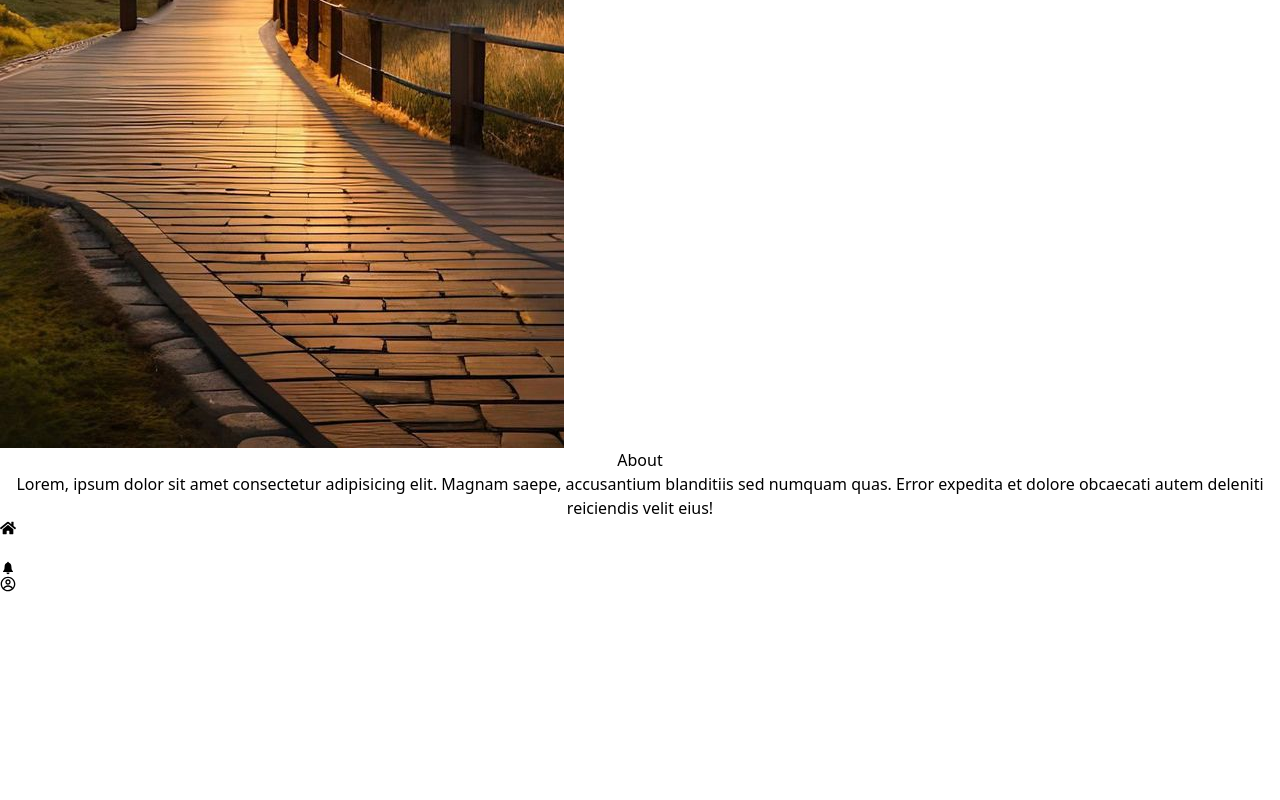
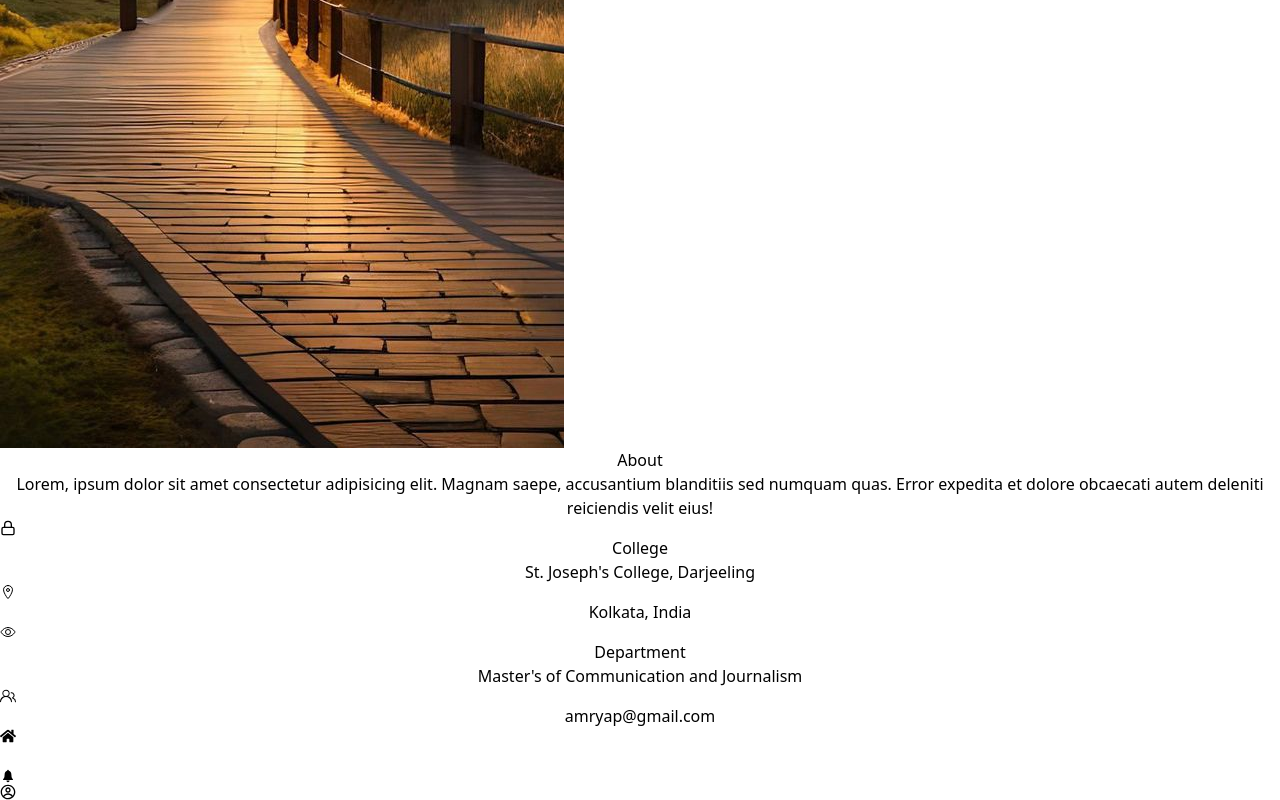
Before and after one commit to Nikhilj007/circleMeme, a React (Vite) app: page /user in a window 1280 px wide. Shown: the part 812-1612 px from the top of the page. Before the commit the page ends 1404 px from the top, so only its background shows below. Built offline with nearby package versions, Linux system fonts and the light colour scheme; some icons are missing; the HTML template or start-up script is replaced by a standard one.

Commit message:
Refactor ForYou, Profile, and User components

```diff
--- a/src/components/ForYou.jsx
+++ b/src/components/ForYou.jsx
@@ -3,15 +3,18 @@ import Profile from "./Profile";
 
 
 function ForYou() {
-    const [users,setUsers]=useState()
+    const [users,setUsers]=useState(null)
+
+    useEffect(()=>{
         const fetchdata=async()=>{
             const res=await fetch('https://circle-backend-hw6e.onrender.com/api/users/2').catch((err)=>console.log(err))
             const data=await res.json()
             console.log(data)
             setUsers(data)
         }
-    useEffect(()=>{
+        if(!users){
             fetchdata()
+        }
     },[])
     return (
         <div className="flex relative pb-10 flex-col items-center mt-16  p-0">
--- a/src/components/Post.jsx
+++ b/src/components/Post.jsx
@@ -10,8 +10,7 @@ function Post({meme}) {
   const [like, setLike] = useState(false);
   const [likeCount, setLikeCount] = useState(3);
   const [showComment, setShowComment] = useState(false);
-  // const text =
-  //   "Lorem ipsum dolor sit amet consectetur adipisicing elit. Magnam voluptatum consequuntur quas quidem fugiat! Minima officia perspiciatis vel aspernatur amet veniam. Voluptas vitae quam quaerat aspernatur eveniet! Quasi repudiandae porro quaerat numquam explicabo eveniet neque quisquam, soluta nostrum nesciunt illum!";
+
   return (
     <>
       <div className="max-w-lg rounded-lg bg-white text-lg px-0 shadow-lg  sm:p-5 mb-2">
--- a/src/components/Profile.jsx
+++ b/src/components/Profile.jsx
@@ -2,10 +2,10 @@ import { useState } from "react";
 import { AiFillHeart, AiOutlineHeart } from "react-icons/ai";
 
 function Profile({user}) {
-  const [like, setLike] = useState(false);
+  // eslint-disable-next-line react/prop-types
+  const {profile_image,username,cityTown, workplaceCollage, num_likes,like}=user
+  const [liked, setLike] = useState(like);
   const [likeCount, setLikeCount] = useState(3);
-  // eslint-disable-next-line react/prop-types
-  const {profile_image,username,cityTown, workplaceCollage, num_likes}=user
   return (
     <div className="w-full rounded-lg text-lg px-0 shadow-xl mb-4">
       <div className="flex w-full justify-center">
@@ -22,15 +22,15 @@ function Profile({user}) {
         <button
           className="text-red-600 text-3xl active:scale-75 transition-all duration-150"
           onClick={() => {
-            setLike(!like);
-            like ? setLikeCount(likeCount + 1) : setLikeCount(likeCount - 1);
+            setLike(!liked);
+            liked ? setLikeCount(likeCount + 1) : setLikeCount(likeCount - 1);
           }}
         >
-          {like ? <AiOutlineHeart /> : <AiFillHeart />}
+          {liked ? <AiOutlineHeart /> : <AiFillHeart />}
         </button>
       </div>
       <div className="flex justify-around text-base font-thin py-3">
-        <div>{likeCount}</div>
+        <div>{num_likes}</div>
         <div>{cityTown}</div>
         {// eslint-disable-next-line react/no-unescaped-entities
         }<div>{workplaceCollage}</div>
--- a/src/components/User.jsx
+++ b/src/components/User.jsx
@@ -1,9 +1,13 @@
 import profile from "../assets/user-8.jpg";
 import { MdArrowBack } from "react-icons/md";
+import { FiLock } from "react-icons/fi";
+import { IoEyeOutline } from "react-icons/io5";
+import { IoLocationOutline } from "react-icons/io5";
+import { GoPeople } from "react-icons/go";
 
 const User = () => {
   return (
-    <div className="w-full bg-red-100">
+    <div className="w-full max-w-lg bg-red-100 mb-14">
       <div className="flex text-lg bg-white p-3 justify-start gap-14 font-semibold items-center">
         <div className="text-2xl">
           <MdArrowBack />
@@ -16,11 +20,50 @@ const User = () => {
       <div className="w-[97%] rounded-md mt-2 text-start p-4 bg-white mx-auto">
         <div className="font-bold">About</div>
         <div className="text-gray-500">
-            Lorem, ipsum dolor sit amet consectetur adipisicing elit. Magnam saepe, accusantium blanditiis sed numquam quas. Error expedita et dolore obcaecati autem deleniti reiciendis velit eius!
+          Lorem, ipsum dolor sit amet consectetur adipisicing elit. Magnam
+          saepe, accusantium blanditiis sed numquam quas. Error expedita et
+          dolore obcaecati autem deleniti reiciendis velit eius!
         </div>
       </div>
-      <div className="w-[97%] rounded-md mt-2 text-start p-4 bg-white mx-auto">
-
+      <div className="w-[97%] rounded-md mt-2 text-start flex flex-col gap-3 p-4 bg-white mx-auto">
+        <div className="flex justify-start gap-3 items-center">
+          <div className="text-3xl">
+            <FiLock />
+          </div>
+          <div>
+            <div className="font-bold text-lg">College</div>
+            <div className="text-gray-500">
+              St. {"Joseph's"} College, Darjeeling{" "}
+            </div>
+          </div>
+        </div>
+        <div className="flex justify-start gap-3 items-center">
+          <div className="text-3xl">
+            <IoLocationOutline />
+          </div>
+          <div>
+            <div className="font-bold text-lg">Kolkata, India</div>
+          </div>
+        </div>
+        <div className="flex justify-start gap-3 items-center">
+          <div className="text-3xl">
+            <IoEyeOutline />
+          </div>
+          <div>
+            <div className="font-bold text-lg">Department</div>
+            <div className="text-gray-500">
+              {"Master's"} of Communication and Journalism
+            </div>
+          </div>
+        </div>
+        <div className="flex justify-start gap-3 items-center">
+          <div className="text-3xl">
+            <GoPeople />
+          </div>
+          <div>
+            <div className="font-bold text-lg">amryap@gmail.com</div>
+          </div>
+        </div>
       </div>
     </div>
   );
```
Lines whose indentation alone changed are shown as unchanged.
